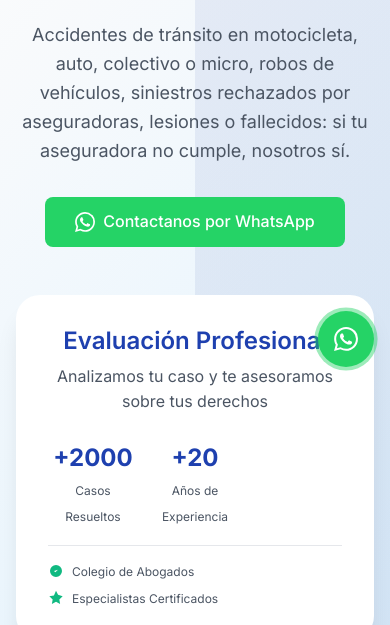
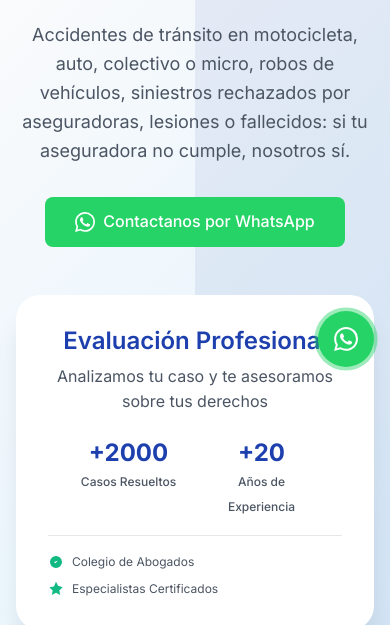
Before and after one commit to josedaminato/LandingPage, a plain HTML site: page index.html in a window 390 px wide. Shown: the part 461-1086 px from the top of the page. Drawn offline with Linux system fonts and the light colour scheme.

Commit message:
UI: Centrar estadísticas del hero después de eliminar tasa de éxito

```diff
--- a/css/styles.css
+++ b/css/styles.css
@@ -189,8 +189,11 @@ h3 { font-size: 1.5rem; }
 
 .hero-stats {
     display: grid;
-    grid-template-columns: 1fr 1fr 1fr;
-    gap: 0.75rem;
+    grid-template-columns: 1fr 1fr;
+    gap: 1.5rem;
+    justify-items: center;
+    max-width: 300px;
+    margin: 0 auto;
 }
 
 .stat {
@@ -199,14 +202,17 @@ h3 { font-size: 1.5rem; }
 
 .stat-number {
     display: block;
-    font-size: 1.5rem;
+    font-size: 1.75rem;
     font-weight: 700;
     color: #1e40af;
+    line-height: 1.2;
 }
 
 .stat-label {
-    font-size: 0.75rem;
+    font-size: 0.875rem;
     color: #4b5563;
+    font-weight: 500;
+    margin-top: 0.25rem;
 }
 
 .trust-badges {
@@ -786,6 +792,19 @@ h3 { font-size: 1.5rem; }
         text-align: center;
     }
 
+    .hero-stats {
+        max-width: 250px;
+        gap: 1rem;
+    }
+
+    .stat-number {
+        font-size: 1.5rem;
+    }
+
+    .stat-label {
+        font-size: 0.75rem;
+    }
+
     .hero-actions {
         display: flex;
         flex-direction: column;
```
